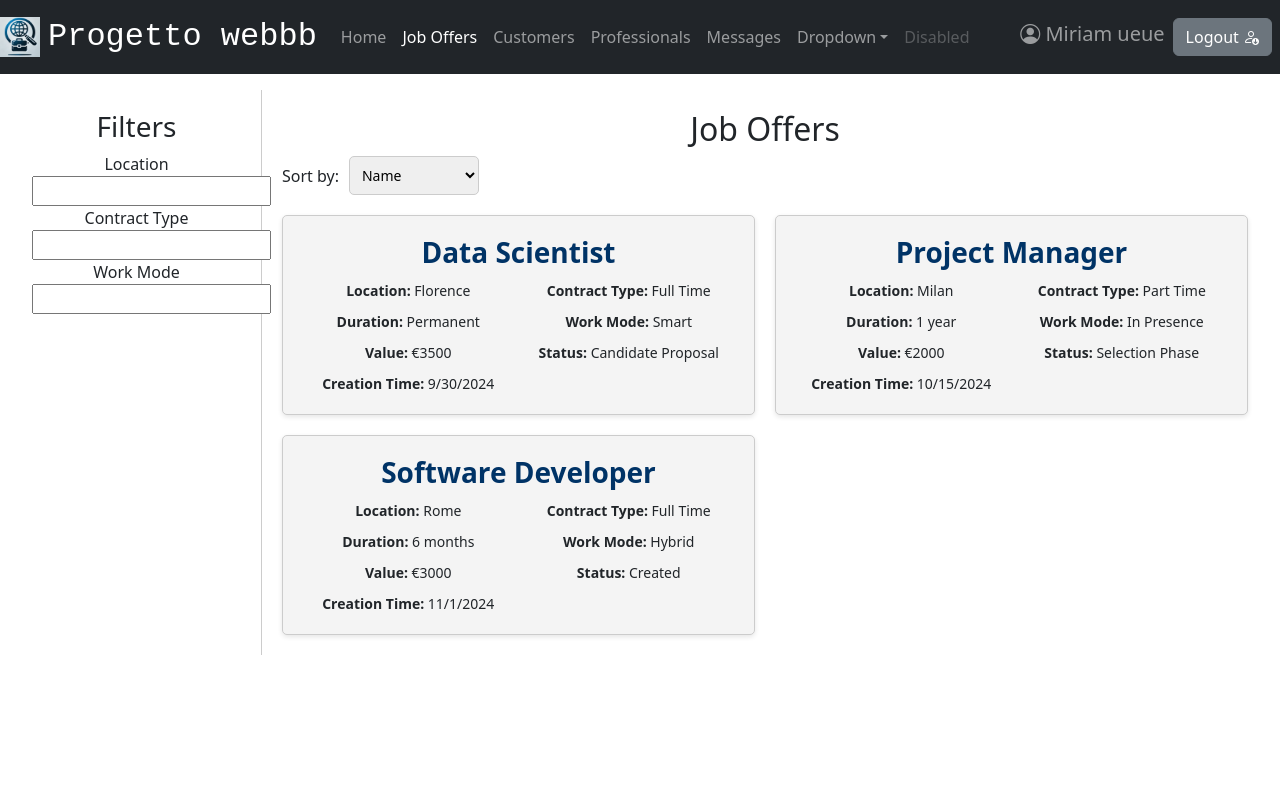
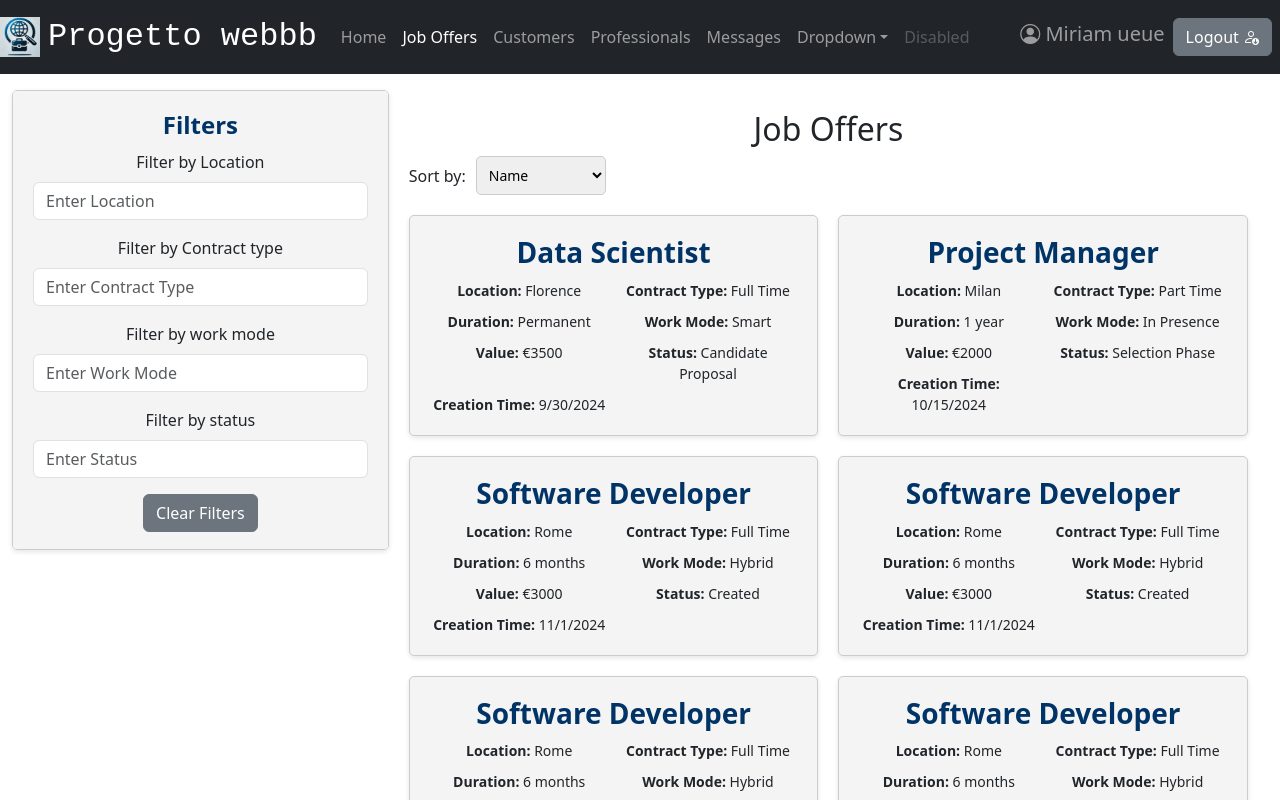
Before and after one commit to TheMassimo/Job-placement-services, a React (Vite) app in the folder frontend/: page /view-jobOffers in a window 1280 px wide. Shown: the top 800 px of the page. Built offline with nearby package versions, Linux system fonts and the light colour scheme.

Commit message:
job offers + carina

```diff
--- a/frontend/src/App.css
+++ b/frontend/src/App.css
@@ -102,3 +102,16 @@
   gap: 10px;
   font-size: 14px;
 }
+ /* box per il filtri */
+.filterBox {
+  border: 1px solid #ccc;
+  border-radius: 5px;
+  background-color: #f4f4f4;
+  box-shadow: 0 2px 5px rgba(0, 0, 0, 0.1);
+  max-height: 460px; /* Limita l'altezza */
+  overflow-y: auto; /* Aggiunge uno scroll interno se il contenuto è troppo */
+  padding: 20px; /* Mantiene il padding interno */
+  position: sticky;
+  top: 90px; /* Altezza dalla parte superiore */
+  height: fit-content;
+}
--- a/frontend/src/components/ViewJobOffers.jsx
+++ b/frontend/src/components/ViewJobOffers.jsx
@@ -1,5 +1,7 @@
 import React, { useState } from 'react';
+import Form from 'react-bootstrap/Form';
 import '../App.css';  // Importa il file CSS
+import Button from 'react-bootstrap/Button';
 
 // Mock data for job offers
 const jobOffersData = [
@@ -36,6 +38,94 @@ const jobOffersData = [
         status: 'Candidate Proposal',
         creationTime: '2024-09-30T09:00:00',
     },
+    {
+        id: 4,
+        name: 'Software Developer',
+        location: 'Rome',
+        contractType: 'Full Time',
+        duration: '6 months',
+        workMode: 'Hybrid',
+        value: 3000,
+        status: 'Created',
+        creationTime: '2024-11-01T12:00:00',
+    },
+    {
+        id: 5,
+        name: 'Software Developer',
+        location: 'Rome',
+        contractType: 'Full Time',
+        duration: '6 months',
+        workMode: 'Hybrid',
+        value: 3000,
+        status: 'Created',
+        creationTime: '2024-11-01T12:00:00',
+    },
+    {
+        id: 6,
+        name: 'Software Developer',
+        location: 'Rome',
+        contractType: 'Full Time',
+        duration: '6 months',
+        workMode: 'Hybrid',
+        value: 3000,
+        status: 'Created',
+        creationTime: '2024-11-01T12:00:00',
+    },
+    {
+        id: 7,
+        name: 'Software Developer',
+        location: 'Rome',
+        contractType: 'Full Time',
+        duration: '6 months',
+        workMode: 'Hybrid',
+        value: 3000,
+        status: 'Created',
+        creationTime: '2024-11-01T12:00:00',
+    },
+    {
+        id: 8,
+        name: 'Software Developer',
+        location: 'Rome',
+        contractType: 'Full Time',
+        duration: '6 months',
+        workMode: 'Hybrid',
+        value: 3000,
+        status: 'Created',
+        creationTime: '2024-11-01T12:00:00',
+    },
+    {
+        id: 9,
+        name: 'Software Developer',
+        location: 'Rome',
+        contractType: 'Full Time',
+        duration: '6 months',
+        workMode: 'Hybrid',
+        value: 3000,
+        status: 'Created',
+        creationTime: '2024-11-01T12:00:00',
+    },
+    {
+        id: 10,
+        name: 'Software Developer',
+        location: 'Rome',
+        contractType: 'Full Time',
+        duration: '6 months',
+        workMode: 'Hybrid',
+        value: 3000,
+        status: 'Created',
+        creationTime: '2024-11-01T12:00:00',
+    },
+    {
+        id: 11,
+        name: 'Software Developer',
+        location: 'Rome',
+        contractType: 'Full Time',
+        duration: '6 months',
+        workMode: 'Hybrid',
+        value: 3000,
+        status: 'Created',
+        creationTime: '2024-11-01T12:00:00',
+    }
     // More job offers can be added here
 ];
 
@@ -46,6 +136,7 @@ const ViewJobOffers = () => {
         location: '',
         contractType: '',
         workMode: '',
+        status: '',
     });
 
     // Sorting function
@@ -61,54 +152,102 @@ const ViewJobOffers = () => {
         });
     };
 
+
+    // roba per filtri
     // Filter job offers based on the selected filters
     const filteredJobOffers = jobOffers.filter((offer) => {
         return (
             (filter.location ? offer.location.includes(filter.location) : true) &&
             (filter.contractType ? offer.contractType.includes(filter.contractType) : true) &&
-            (filter.workMode ? offer.workMode.includes(filter.workMode) : true)
+            (filter.workMode ? offer.workMode.includes(filter.workMode) : true) &&
+            (filter.status ? offer.workMode.includes(filter.workMode) : true)
         );
     });
+
+    // Funzione per gestire il cambiamento dei filtri
+    const handleFilterChange = (e) => {
+        const { name, value } = e.target;
+        setFilters({ ...filters, [name]: value });
+    };
+
+    // Funzione per resettare i filtri
+    const clearFilters = () => {
+        setFilters({ location: "", contractType: "", workMode: "", status: "" });
+    };
+
 
     // Sorted job offers
     const sortedJobOffers = sortJobOffers(filteredJobOffers, sortBy);
 
-    // Display 5 offers at a time
-    const displayedOffers = sortedJobOffers.slice(0, 5);
+
+    const [currentPage, setCurrentPage] = useState(0);
+    const itemsPerPage = 8;
+
+    // Pagina corrente dei clienti da visualizzare
+    const offset = currentPage * itemsPerPage;
+    const currentJobOffers = sortedJobOffers.slice(offset, offset + itemsPerPage);
+
+    // Funzione per cambiare pagina
+    const changePage = (direction) => {
+        if (direction === "next" && (currentPage + 1) * itemsPerPage < filteredJobOffers.length) {
+            setCurrentPage(currentPage + 1);
+        } else if (direction === "prev" && currentPage > 0) {
+            setCurrentPage(currentPage - 1);
+        }
+    };
 
     return (
-        <div style={{ display: 'flex', paddingTop: '90px' }}>
+        <div style={{display: 'flex', paddingTop: '90px'}}>
             {/* Sidebar for filters */}
-            <div style={{ width: '250px', padding: '20px', borderRight: '1px solid #ccc' }}>
-                <h3>Filters</h3>
-                <div>
-                    <label>Location</label>
-                    <input
+            <div style={{width: '30%', padding: '20px'}} className="filterBox">
+                <h4 className={"offerTitle"}>Filters</h4>
+                <Form.Group controlId="filterLocation" className="mb-3">
+                    <Form.Label>Filter by Location</Form.Label>
+                    <Form.Control
                         type="text"
-                        value={filter.location}
-                        onChange={(e) => setFilter({ ...filter, location: e.target.value })}
+                        name="location"
+                        placeholder="Enter Location"
+                        value={filteredJobOffers.location}
+                        onChange={handleFilterChange}
                     />
-                </div>
-                <div>
-                    <label>Contract Type</label>
-                    <input
+                </Form.Group>
+                <Form.Group controlId="filterContractType" className="mb-3">
+                    <Form.Label>Filter by Contract type</Form.Label>
+                    <Form.Control
                         type="text"
-                        value={filter.contractType}
-                        onChange={(e) => setFilter({ ...filter, contractType: e.target.value })}
+                        name="ContractType"
+                        placeholder="Enter Contract Type"
+                        value={filteredJobOffers.contractType}
+                        onChange={handleFilterChange}
                     />
-                </div>
-                <div>
-                    <label>Work Mode</label>
-                    <input
+                </Form.Group>
+                <Form.Group controlId="filterWorkMode" className="mb-3">
+                    <Form.Label>Filter by work mode</Form.Label>
+                    <Form.Control
                         type="text"
-                        value={filter.workMode}
-                        onChange={(e) => setFilter({ ...filter, workMode: e.target.value })}
+                        name="WorkMode"
+                        placeholder="Enter Work Mode"
+                        value={filteredJobOffers.workMode}
+                        onChange={handleFilterChange}
                     />
-                </div>
+                </Form.Group>
+                <Form.Group controlId="filterStatus" className="mb-3">
+                    <Form.Label>Filter by status</Form.Label>
+                    <Form.Control
+                        type="text"
+                        name="Status"
+                        placeholder="Enter Status"
+                        value={filteredJobOffers.status}
+                        onChange={handleFilterChange}
+                    />
+                </Form.Group>
+                <Button variant="secondary" onClick={clearFilters}>
+                    Clear Filters
+                </Button>
             </div>
 
             {/* Main Content - Job Offers */}
-            <div style={{ flex: 1, padding: '20px' }}>
+            <div style={{flex: 1, padding: '20px'}}>
                 <h2>Job Offers</h2>
 
                 {/* Sorting Options */}
@@ -124,7 +263,7 @@ const ViewJobOffers = () => {
 
                 {/* Job Offer Boxes */}
                 <div className="offersContainer">
-                    {displayedOffers.map((offer) => (
+                    {currentJobOffers.map((offer) => (
                         <div key={offer.id} className="offerBox">
                             <h3 className="offerTitle">{offer.name}</h3>
                             <div className="offerDetails">
@@ -134,10 +273,28 @@ const ViewJobOffers = () => {
                                 <div><strong>Work Mode:</strong> {offer.workMode}</div>
                                 <div><strong>Value:</strong> €{offer.value}</div>
                                 <div><strong>Status:</strong> {offer.status}</div>
-                                <div><strong>Creation Time:</strong> {new Date(offer.creationTime).toLocaleDateString()}</div>
+                                <div><strong>Creation Time:</strong> {new Date(offer.creationTime).toLocaleDateString()}
+                                </div>
                             </div>
                         </div>
                     ))}
+                </div>
+                <div className="d-flex justify-content-between mt-3">
+                    <Button
+                        variant="outline-secondary"
+                        onClick={() => changePage("prev")}
+                        disabled={currentPage === 0}
+                    >
+                        Previous
+                    </Button>
+                    <span>Page {currentPage + 1} of {Math.ceil(filteredJobOffers.length / itemsPerPage)}</span>
+                    <Button
+                        variant="outline-secondary"
+                        onClick={() => changePage("next")}
+                        disabled={(currentPage + 1) * itemsPerPage >= filteredJobOffers.length}
+                    >
+                        Next
+                    </Button>
                 </div>
             </div>
         </div>
```
